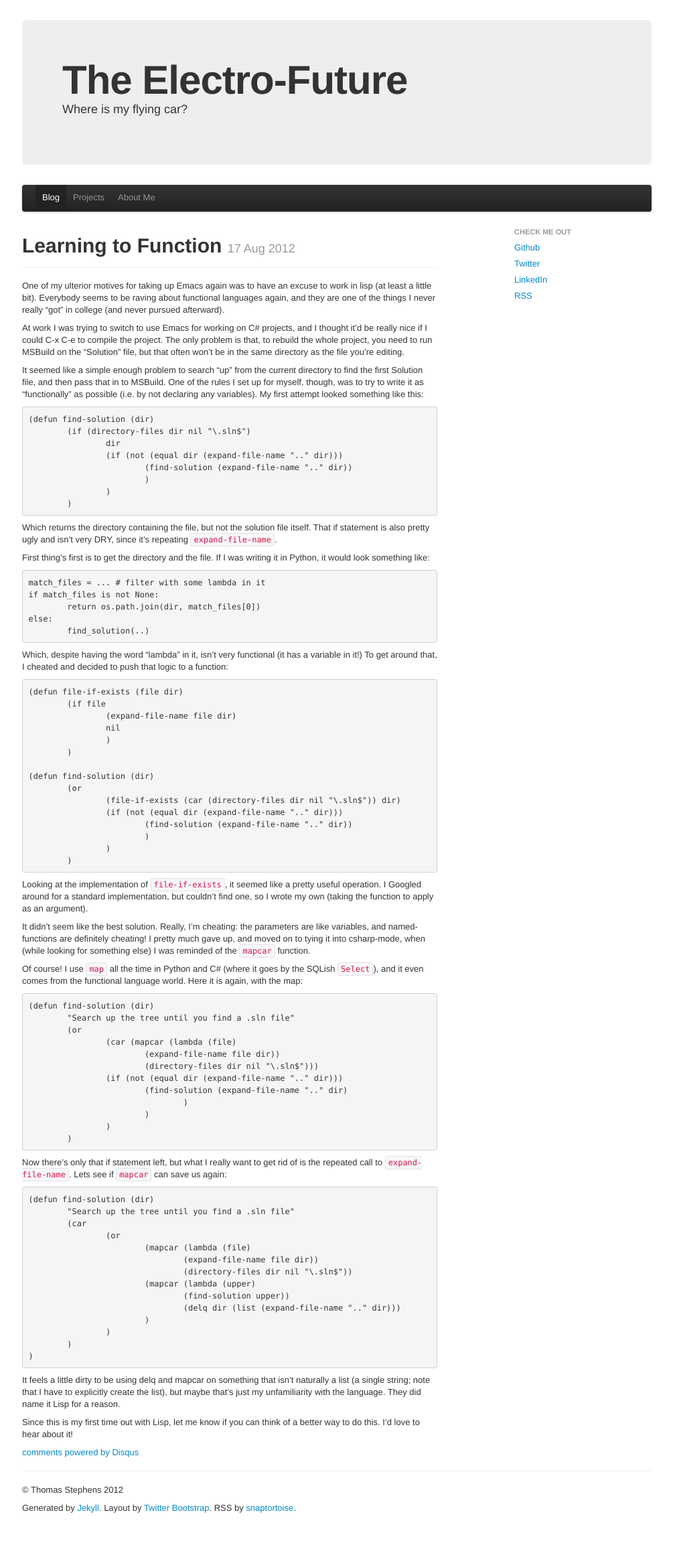
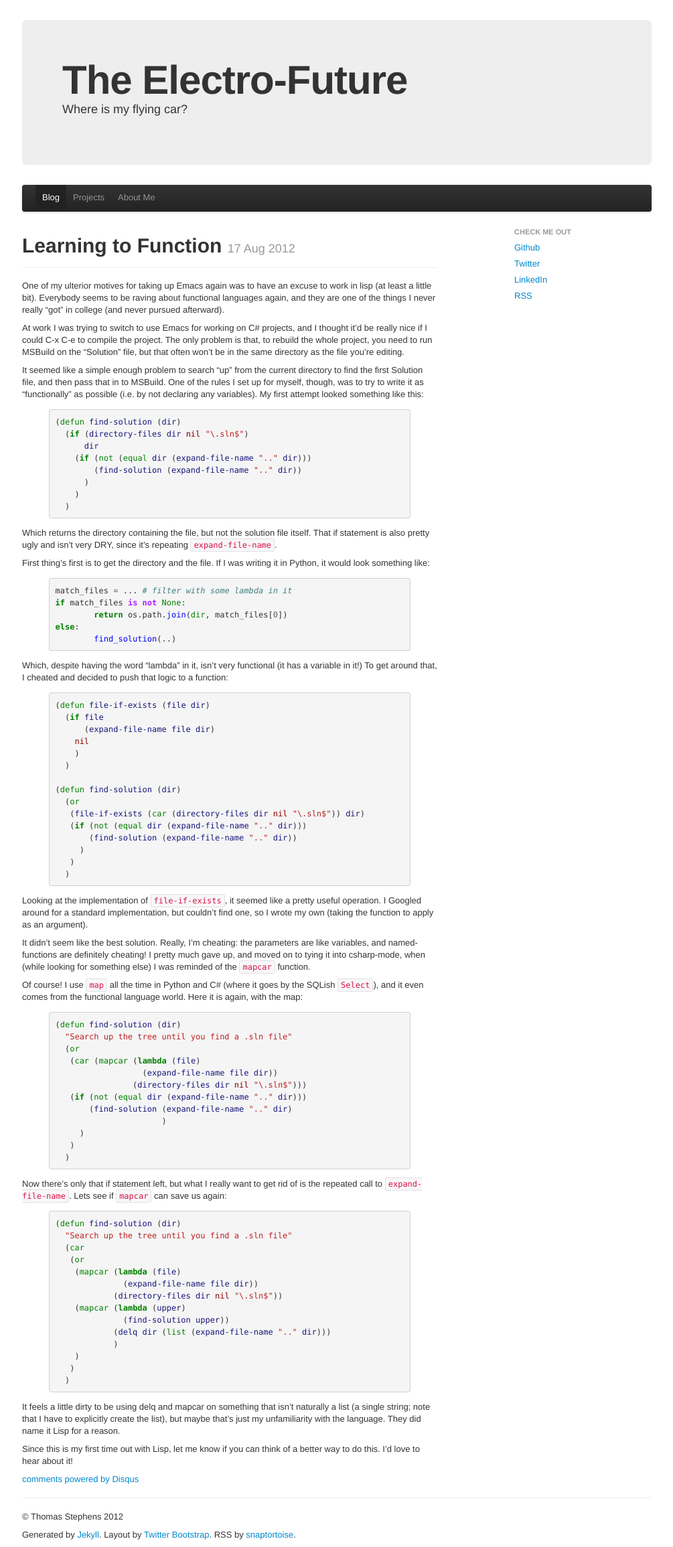
Before and after one commit to spiralman/spiralman.github.com, a Jekyll site: the page built from _posts/2012-08-17-learning-to-function.md, in a window 1280 px wide. Shown: the whole page at 67% size, without its empty margins (137-1142 px from the left). Built offline with Jekyll 4.4.1, drawn with Linux system fonts in a browser that asks for light colours; nearby versions of some CDN libraries; comment, search, counter and statistics services are not loaded; before the commit the page ends 2270 px from its top, so only the background shows below that.

Commit message:
Adding syntax highlighting and fixing tabbing of lisp in second post

```diff
--- a/_layouts/default.html
+++ b/_layouts/default.html
@@ -3,7 +3,8 @@
   <head>
     <meta charset='utf-8'>
     <title>The Electro-Future: {{ page.title }}</title>
-    <link href="/css/bootstrap.css" rel="stylesheet">
+    <link href="/css/bootstrap.css" rel="stylesheet"/>
+    <link href="/css/pygments.css" rel="stylesheet"/>
     <style>
       body {
         padding-top: 30px;
--- a/_posts/2012-08-17-learning-to-function.md
+++ b/_posts/2012-08-17-learning-to-function.md
@@ -20,14 +20,16 @@
 write it as "functionally" as possible (i.e. by not declaring any
 variables). My first attempt looked something like this:
 
-	(defun find-solution (dir)
-		(if (directory-files dir nil "\.sln$")
-			dir
-			(if (not (equal dir (expand-file-name ".." dir)))
-				(find-solution (expand-file-name ".." dir))
-				)
-			)
-		)
+{% highlight cl %}
+(defun find-solution (dir)
+  (if (directory-files dir nil "\.sln$")
+      dir
+    (if (not (equal dir (expand-file-name ".." dir)))
+	(find-solution (expand-file-name ".." dir))
+      )
+    )
+  )
+{% endhighlight %}
 
 Which returns the directory containing the file, but not the solution
 file itself. That if statement is also pretty ugly and isn't very DRY,
@@ -36,31 +38,35 @@
 First thing's first is to get the directory and the file. If I was
 writing it in Python, it would look something like:
 
-	match_files = ... # filter with some lambda in it
-	if match_files is not None:
-		return os.path.join(dir, match_files[0])
-	else:
-		find_solution(..)
+{% highlight python %}
+match_files = ... # filter with some lambda in it
+if match_files is not None:
+	return os.path.join(dir, match_files[0])
+else:
+	find_solution(..)
+{% endhighlight %}
 
 Which, despite having the word "lambda" in it, isn't very functional
 (it has a variable in it!) To get around that, I cheated and decided
 to push that logic to a function:
 
-	(defun file-if-exists (file dir)
-		(if file
-			(expand-file-name file dir)
-			nil
-			)
-		)
+{% highlight cl %}
+(defun file-if-exists (file dir)
+  (if file
+      (expand-file-name file dir)
+    nil
+    )
+  )
 
-	(defun find-solution (dir)
-		(or
-			(file-if-exists (car (directory-files dir nil "\.sln$")) dir)
-			(if (not (equal dir (expand-file-name ".." dir)))
-				(find-solution (expand-file-name ".." dir))
-				)
-			)
-		)
+(defun find-solution (dir)
+  (or
+   (file-if-exists (car (directory-files dir nil "\.sln$")) dir)
+   (if (not (equal dir (expand-file-name ".." dir)))
+       (find-solution (expand-file-name ".." dir))
+     )
+   )
+  )
+{% endhighlight %}
 
 Looking at the implementation of `file-if-exists`, it seemed like a
 pretty useful operation. I Googled around for a standard
@@ -77,37 +83,41 @@
 the SQLish `Select`), and it even comes from the functional language
 world. Here it is again, with the map:
 
-	(defun find-solution (dir)
-		"Search up the tree until you find a .sln file"
-		(or
-			(car (mapcar (lambda (file)
-				(expand-file-name file dir))
-				(directory-files dir nil "\.sln$")))
-			(if (not (equal dir (expand-file-name ".." dir)))
-				(find-solution (expand-file-name ".." dir)
-					)
-				)
-			)
-		)
+{% highlight cl %}
+(defun find-solution (dir)
+  "Search up the tree until you find a .sln file"
+  (or
+   (car (mapcar (lambda (file)
+		  (expand-file-name file dir))
+		(directory-files dir nil "\.sln$")))
+   (if (not (equal dir (expand-file-name ".." dir)))
+       (find-solution (expand-file-name ".." dir)
+		      )
+     )
+   )
+  )
+{% endhighlight %}
 
 Now there's only that if statement left, but what I really want to get
 rid of is the repeated call to `expand-file-name`. Lets see if
 `mapcar` can save us again:
 
-	(defun find-solution (dir)
-		"Search up the tree until you find a .sln file"
-		(car
-			(or
-				(mapcar (lambda (file)
-					(expand-file-name file dir))
-					(directory-files dir nil "\.sln$"))
-				(mapcar (lambda (upper)
-					(find-solution upper))
-					(delq dir (list (expand-file-name ".." dir)))
-				)
-			)
-		)
-	)
+{% highlight cl %}
+(defun find-solution (dir)
+  "Search up the tree until you find a .sln file"
+  (car
+   (or
+    (mapcar (lambda (file)
+	      (expand-file-name file dir))
+	    (directory-files dir nil "\.sln$"))
+    (mapcar (lambda (upper)
+	      (find-solution upper))
+	    (delq dir (list (expand-file-name ".." dir)))
+	    )
+    )
+   )
+  )
+{% endhighlight %}
 
 It feels a little dirty to be using delq and mapcar on something that
 isn't naturally a list (a single string; note that I have to
--- /dev/null
+++ b/css/pygments.css
@@ -0,0 +1,61 @@
+.hll { background-color: #ffffcc }
+.c { color: #408080; font-style: italic } /* Comment */
+.err { border: 1px solid #FF0000 } /* Error */
+.k { color: #008000; font-weight: bold } /* Keyword */
+.o { color: #666666 } /* Operator */
+.cm { color: #408080; font-style: italic } /* Comment.Multiline */
+.cp { color: #BC7A00 } /* Comment.Preproc */
+.c1 { color: #408080; font-style: italic } /* Comment.Single */
+.cs { color: #408080; font-style: italic } /* Comment.Special */
+.gd { color: #A00000 } /* Generic.Deleted */
+.ge { font-style: italic } /* Generic.Emph */
+.gr { color: #FF0000 } /* Generic.Error */
+.gh { color: #000080; font-weight: bold } /* Generic.Heading */
+.gi { color: #00A000 } /* Generic.Inserted */
+.go { color: #808080 } /* Generic.Output */
+.gp { color: #000080; font-weight: bold } /* Generic.Prompt */
+.gs { font-weight: bold } /* Generic.Strong */
+.gu { color: #800080; font-weight: bold } /* Generic.Subheading */
+.gt { color: #0040D0 } /* Generic.Traceback */
+.kc { color: #008000; font-weight: bold } /* Keyword.Constant */
+.kd { color: #008000; font-weight: bold } /* Keyword.Declaration */
+.kn { color: #008000; font-weight: bold } /* Keyword.Namespace */
+.kp { color: #008000 } /* Keyword.Pseudo */
+.kr { color: #008000; font-weight: bold } /* Keyword.Reserved */
+.kt { color: #B00040 } /* Keyword.Type */
+.m { color: #666666 } /* Literal.Number */
+.s { color: #BA2121 } /* Literal.String */
+.na { color: #7D9029 } /* Name.Attribute */
+.nb { color: #008000 } /* Name.Builtin */
+.nc { color: #0000FF; font-weight: bold } /* Name.Class */
+.no { color: #880000 } /* Name.Constant */
+.nd { color: #AA22FF } /* Name.Decorator */
+.ni { color: #999999; font-weight: bold } /* Name.Entity */
+.ne { color: #D2413A; font-weight: bold } /* Name.Exception */
+.nf { color: #0000FF } /* Name.Function */
+.nl { color: #A0A000 } /* Name.Label */
+.nn { color: #0000FF; font-weight: bold } /* Name.Namespace */
+.nt { color: #008000; font-weight: bold } /* Name.Tag */
+.nv { color: #19177C } /* Name.Variable */
+.ow { color: #AA22FF; font-weight: bold } /* Operator.Word */
+.w { color: #bbbbbb } /* Text.Whitespace */
+.mf { color: #666666 } /* Literal.Number.Float */
+.mh { color: #666666 } /* Literal.Number.Hex */
+.mi { color: #666666 } /* Literal.Number.Integer */
+.mo { color: #666666 } /* Literal.Number.Oct */
+.sb { color: #BA2121 } /* Literal.String.Backtick */
+.sc { color: #BA2121 } /* Literal.String.Char */
+.sd { color: #BA2121; font-style: italic } /* Literal.String.Doc */
+.s2 { color: #BA2121 } /* Literal.String.Double */
+.se { color: #BB6622; font-weight: bold } /* Literal.String.Escape */
+.sh { color: #BA2121 } /* Literal.String.Heredoc */
+.si { color: #BB6688; font-weight: bold } /* Literal.String.Interpol */
+.sx { color: #008000 } /* Literal.String.Other */
+.sr { color: #BB6688 } /* Literal.String.Regex */
+.s1 { color: #BA2121 } /* Literal.String.Single */
+.ss { color: #19177C } /* Literal.String.Symbol */
+.bp { color: #008000 } /* Name.Builtin.Pseudo */
+.vc { color: #19177C } /* Name.Variable.Class */
+.vg { color: #19177C } /* Name.Variable.Global */
+.vi { color: #19177C } /* Name.Variable.Instance */
+.il { color: #666666 } /* Literal.Number.Integer.Long */
```
